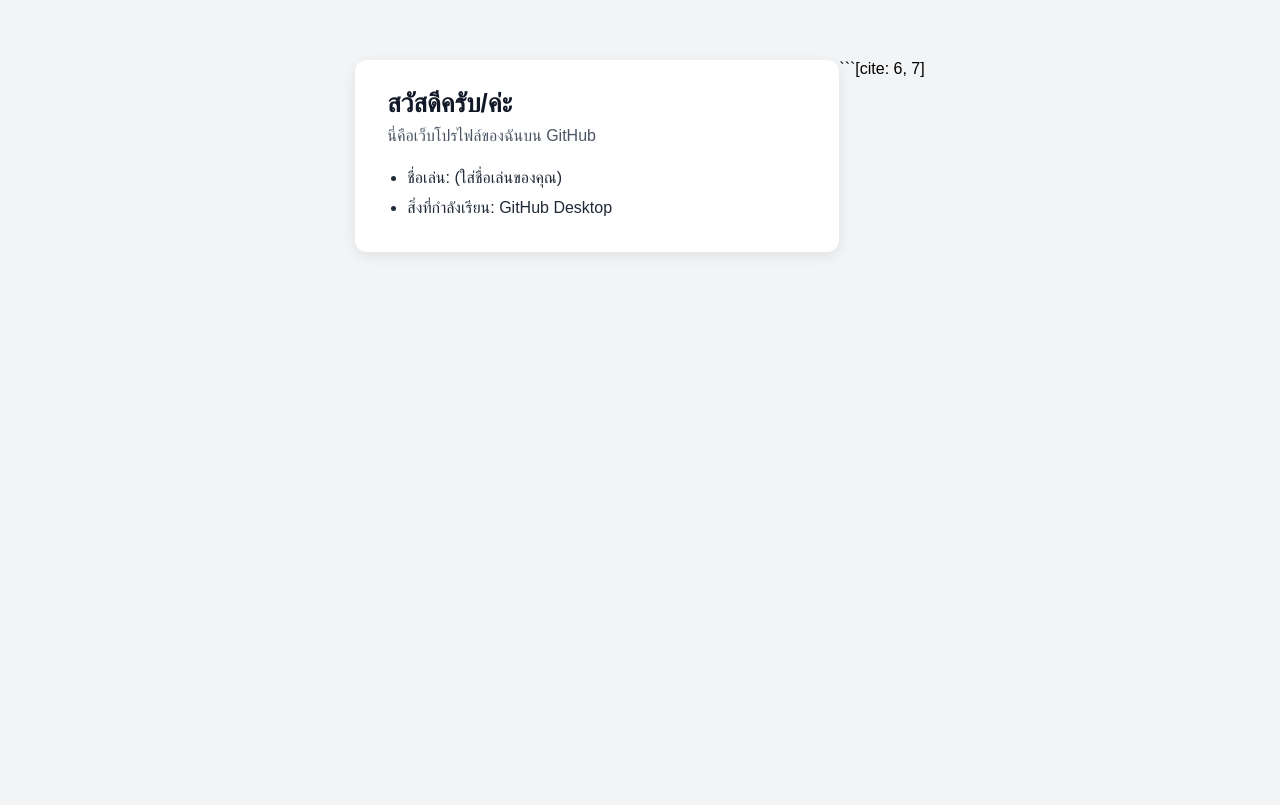
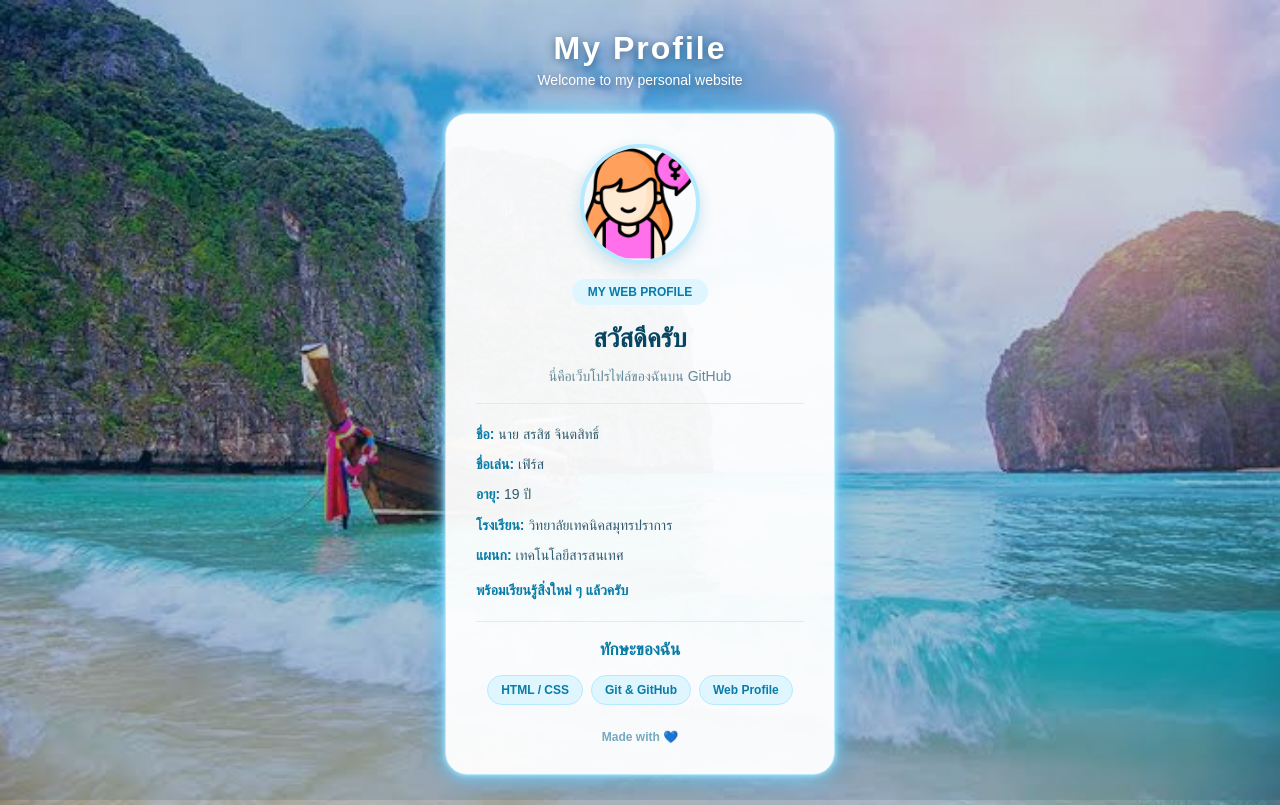
Before and after one commit to sorasitjintrasit/Repo-my-web-profile, a plain HTML site: page index.html in a window 1280 px wide. Drawn offline with Linux system fonts and the light colour scheme.

Commit message:
My Profile

````diff
--- a/index.html
+++ b/index.html
@@ -1,52 +1,64 @@
+
 <!DOCTYPE html>
 <html lang="th">
 <head>
-  <meta charset="UTF-8">
-  <meta name="viewport" content="width=device-width, initial-scale=1.0">
-  <title>เว็บโปรไฟล์ของฉัน</title>
-  <style>
-    body {
-      font-family: sans-serif;
-      background-color: #f3f4f6;
-      display: flex;
-      justify-content: center;
-      padding-top: 60px;
-      margin: 0;
-    }
-    .profile-card {
-      background: #ffffff;
-      padding: 28px 32px;
-      border-radius: 12px;
-      box-shadow: 0 4px 14px rgba(0, 0, 0, 0.08);
-      max-width: 420px;
-      width: 100%;
-    }
-    h1 {
-      margin: 0 0 8px;
-      font-size: 26px;
-      color: #111827;
-    }
-    p {
-      margin: 0 0 18px;
-      color: #4b5563;
-    }
-    ul {
-      padding-left: 20px;
-      margin: 0;
-      line-height: 1.9;
-      color: #1f2937;
-    }
-  </style>
+    <meta charset="UTF-8">
+    <meta name="viewport" content="width=device-width, initial-scale=1.0">
+    <title>My Web Profile</title>
+
+    <!-- เชื่อมไฟล์ CSS -->
+    <link rel="stylesheet" href="style .css">
 </head>
+
 <body>
-  <div class="profile-card">
-    <h1>สวัสดีครับ/ค่ะ</h1>
-    <p>นี่คือเว็บโปรไฟล์ของฉันบน GitHub</p>
-    <ul>
-      <li>ชื่อเล่น: (ใส่ชื่อเล่นของคุณ)</li>
-      <li>สิ่งที่กำลังเรียน: GitHub Desktop</li>
-    </ul>
-  </div>
+
+    <header>
+        <h1>My Profile</h1>
+        <p>Welcome to my personal website</p>
+    </header>
+
+    <main>
+        <section class="card">
+
+            <div class="profile-image">
+                <img src="gender_3066802 (1).png" alt="รูปโปรไฟล์">
+            </div>
+
+            <span class="badge">MY WEB PROFILE</span>
+
+            <h2>สวัสดีครับ</h2>
+
+            <p class="subtitle">
+                นี่คือเว็บโปรไฟล์ของฉันบน GitHub
+            </p>
+
+            <div class="divider"></div>
+
+            <div class="info">
+                <p><strong>ชื่อ:</strong> นาย สรสิช จินตสิทธิ์</p>
+                <p><strong>ชื่อเล่น:</strong> เฟิร์ส</p>
+                <p><strong>อายุ:</strong> 19 ปี</p>
+                <p><strong>โรงเรียน:</strong> วิทยาลัยเทคนิคสมุทรปราการ</p>
+                <p><strong>แผนก:</strong> เทคโนโลยีสารสนเทศ</p>
+                <p class="message">พร้อมเรียนรู้สิ่งใหม่ ๆ แล้วครับ </p>
+            </div>
+
+            <div class="divider"></div>
+
+            <h3> ทักษะของฉัน</h3>
+
+            <div class="tags">
+                <span class="tag">HTML / CSS</span>
+                <span class="tag">Git & GitHub</span>
+                <span class="tag">Web Profile</span>
+            </div>
+
+            <div class="footer">
+                Made with 💙
+            </div>
+
+        </section>
+    </main>
+
 </body>
 </html>
-```[cite: 6, 7]
--- a/style .css
+++ b/style .css
@@ -1,41 +1,228 @@
-/* ภารกิจที่ 2: จัดสไตล์ <body> */
-body {
-  background-color: papayawhip
-  font-family: Arial, sans-serif;
+
+/* =========================
+   OCEAN BLUE THEME
+========================= */
+
+* {
+    box-sizing: border-box;
 }
 
-/* ภารกิจที่ 3: จัดสไตล์ .card */
-.card {
-  width: 300px;
-  background-color: #ffffff;
-  border: 1px solid #dddddd;
-  box-shadow: 0 4px 8px rgba(0,0,0,0.1);
-  margin: 20px auto;
-  padding: 20px;
-  border-radius: 8px;
+body {
+    margin: 0;
+    padding: 30px 16px;
+    min-height: 100vh;
+    font-family: Arial, sans-serif;
+
+    /* ภาพพื้นหลังทะเล */
+    background-image:
+        linear-gradient(
+            rgba(0, 65, 100, 0.20),
+            rgba(0, 65, 100, 0.30)
+        ),
+        url("images (2).jpg");
+
+    background-size: cover;
+    background-position: center;
+    background-repeat: no-repeat;
+    background-attachment: fixed;
 }
 
-/* ภารกิจที่ 4: จัดสไตล์รูปภาพ <img> */
-.card img {
-  border-radius: 50%;
-  display: block;
-  margin: 0 auto 15px;
+/* =========================
+   HEADER
+========================= */
+
+header {
+    text-align: center;
+    color: white;
+    margin-bottom: 25px;
+    text-shadow: 0 2px 8px rgba(0, 40, 70, 0.5);
 }
 
-/* ภารกิจที่ 5: จัดสไตล์ชื่อ #profile-name */
-#profile-name {
-  color: #333333;
-  text-align: center;
+header h1 {
+    font-size: 32px;
+    margin: 0 0 5px;
+    letter-spacing: 2px;
 }
 
-/* ภารกิจที่ 6: จัดสไตล์ .bio */
-.bio {
-  color: #666666;
-  font-size: 14px;
+header p {
+    font-size: 14px;
+    margin: 0;
 }
 
-/* ภารกิจที่ 7: จัดสไตล์ <ul> */
-ul {
-  list-style-type: none;
-  padding-left: 0;
+/* =========================
+   PROFILE CARD
+========================= */
+
+.card {
+    width: 390px;
+    max-width: 100%;
+    margin: 0 auto;
+    padding: 30px;
+
+    background: rgba(255, 255, 255, 0.95);
+
+    border: 1px solid #b5eaff;
+    border-radius: 22px;
+
+    text-align: center;
+
+    /* ขอบเรืองแสงสีฟ้า */
+    box-shadow:
+        0 0 5px #b5eaff,
+        0 0 15px #8ed8f8,
+        0 0 30px rgba(0, 170, 255, 0.5);
 }
+
+/* =========================
+   PROFILE IMAGE
+========================= */
+
+.profile-image img {
+    width: 120px;
+    height: 120px;
+
+    object-fit: cover;
+    border-radius: 50%;
+
+    display: block;
+    margin: 0 auto 15px;
+
+    border: 4px solid #b5eaff;
+
+    box-shadow: 0 5px 15px rgba(0, 130, 180, 0.2);
+}
+
+/* =========================
+   BADGE
+========================= */
+
+.badge {
+    display: inline-block;
+
+    padding: 6px 16px;
+
+    font-size: 12px;
+    font-weight: bold;
+
+    color: #087ca7;
+    background: #dff6ff;
+
+    border-radius: 20px;
+    margin-bottom: 10px;
+}
+
+/* =========================
+   TITLE
+========================= */
+
+.card h2 {
+    color: #064663;
+    font-size: 26px;
+    margin: 8px 0;
+}
+
+.subtitle {
+    color: #64899a;
+    font-size: 14px;
+    margin-bottom: 18px;
+}
+
+/* =========================
+   DIVIDER
+========================= */
+
+.divider {
+    height: 1px;
+    background: #d8edf5;
+    margin: 18px 0;
+}
+
+/* =========================
+   PERSONAL INFORMATION
+========================= */
+
+.info {
+    text-align: left;
+    color: #315b70;
+    font-size: 14px;
+    line-height: 1.8;
+}
+
+.info p {
+    margin: 5px 0;
+}
+
+.info strong {
+    color: #087ca7;
+}
+
+.message {
+    color: #087ca7;
+    font-weight: bold;
+    margin-top: 10px !important;
+}
+
+/* =========================
+   SKILLS
+========================= */
+
+.card h3 {
+    color: #087ca7;
+    font-size: 17px;
+    margin: 15px 0;
+}
+
+.tags {
+    display: flex;
+    flex-wrap: wrap;
+    justify-content: center;
+    gap: 8px;
+}
+
+.tag {
+    padding: 7px 13px;
+
+    font-size: 12px;
+    font-weight: bold;
+
+    color: #087ca7;
+    background: #dff6ff;
+
+    border: 1px solid #b5eaff;
+    border-radius: 20px;
+}
+
+/* =========================
+   FOOTER
+========================= */
+
+.footer {
+    margin-top: 25px;
+    color: #75a9bd;
+    font-size: 12px;
+    font-weight: bold;
+}
+
+/* =========================
+   RESPONSIVE
+========================= */
+
+@media (max-width: 480px) {
+
+    body {
+        padding: 25px 15px;
+        background-attachment: scroll;
+    }
+
+    header h1 {
+        font-size: 26px;
+    }
+
+    .card {
+        padding: 23px;
+    }
+
+    .info {
+        font-size: 13px;
+    }
+}
````
Also changed, not shown: lab9 .html (+20 -10 lines), images (2).jpg (added).
